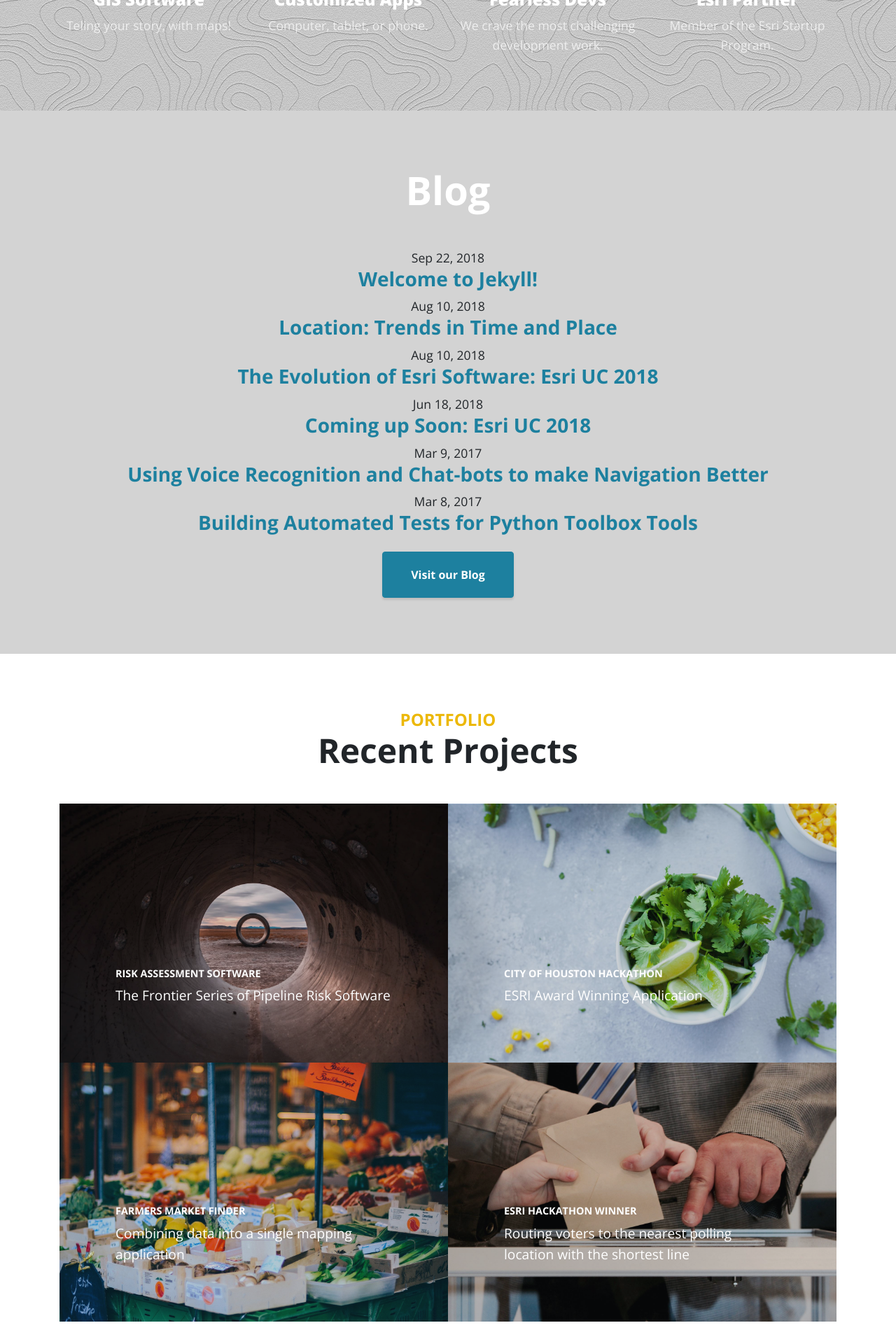
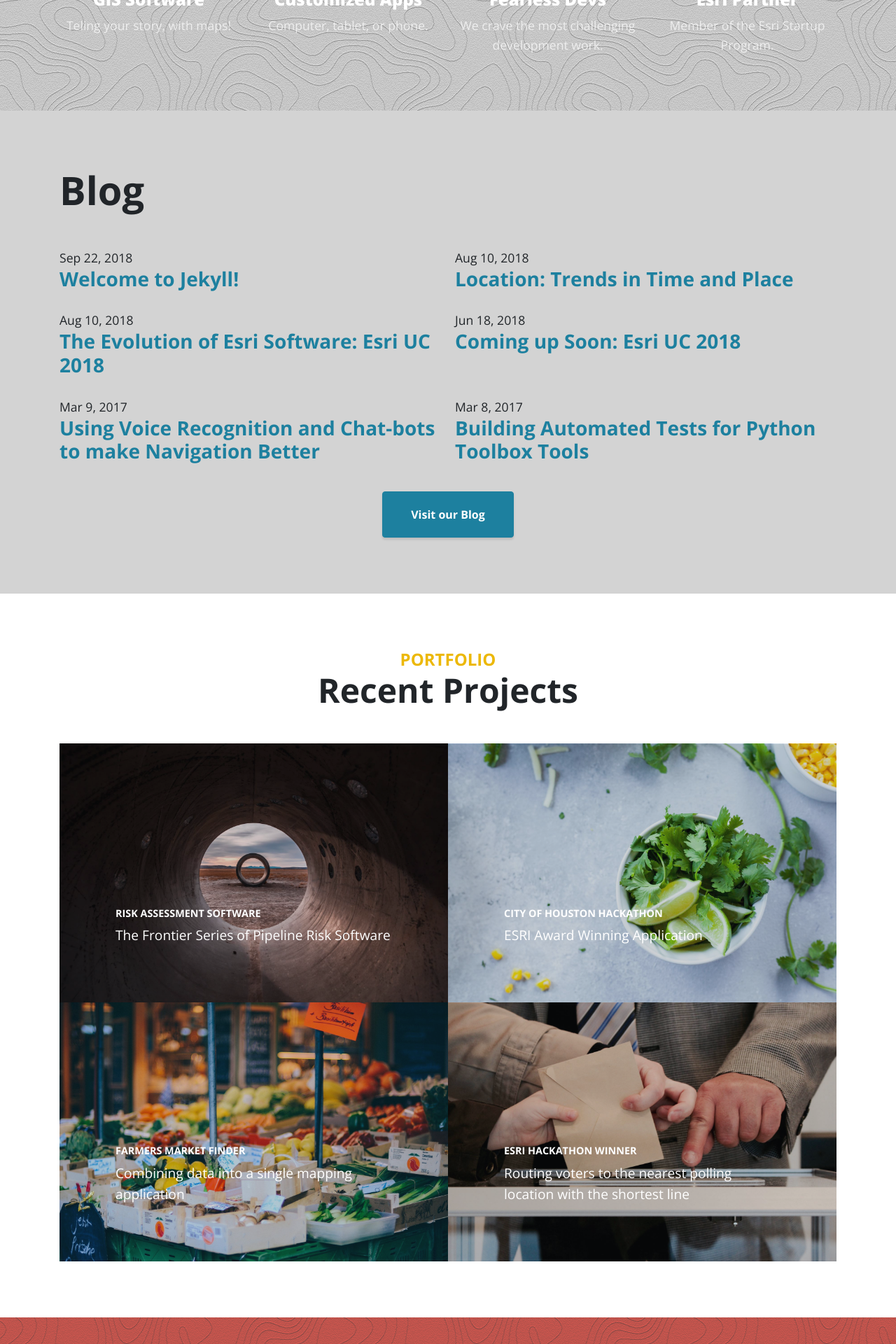
Before and after one commit to Dawnabelle/moravec-site-jekyll, a Jekyll site: the page built from index.html, in a window 1280 px wide. Shown: the part 1871-3791 px from the top of the page at 70% size. Built offline with Jekyll 4.4.1, drawn with Linux system fonts in a browser that asks for light colours; nearby versions of some CDN libraries; some web fonts are replaced.

Commit message:
Messing with basic blog item alignments

```diff
--- a/_sass/_layout.scss
+++ b/_sass/_layout.scss
@@ -86,10 +86,22 @@
     font-weight: 700;
     display: block;
     max-width: 100rem;
-    color: white;
+    text-align: left;
+  }
+  .blog-preview-items {
+    display: flex;
+    flex-wrap: wrap;
+    margin-left: -20px;
+    margin-top: -20px;
+    .blog-preview-item {
+      flex: 1 0 calc(50% - 20px);
+      margin-left: 20px;
+      margin-top: 20px;
+      text-align: left;
+    }
   }
   .btn {
-    margin-top: 1rem;
+    margin-top: 2rem;
   }
 }
 
--- a/index.html
+++ b/index.html
@@ -101,8 +101,10 @@ layout: default
     <h2 class="mx-auto mb-5">Blog</h2>
     <div class="blog-preview-items">
       {% for post in site.posts limit:6 %}
-      <time>{{ post.date | date: "%b %-d, %Y" }}</time>
-      <h3><a href="{{ post.url | prepend: site.baseurl }}">{{ post.title }}</a></h3>
+      <div class="blog-preview-item">
+        <time>{{ post.date | date: "%b %-d, %Y" }}</time>
+        <h3><a href="{{ post.url | prepend: site.baseurl }}">{{ post.title }}</a></h3>
+      </div>
       {% endfor %}
     </div>
     <a class="btn btn-primary btn-xl" href="/blog">Visit our Blog</a>
```
